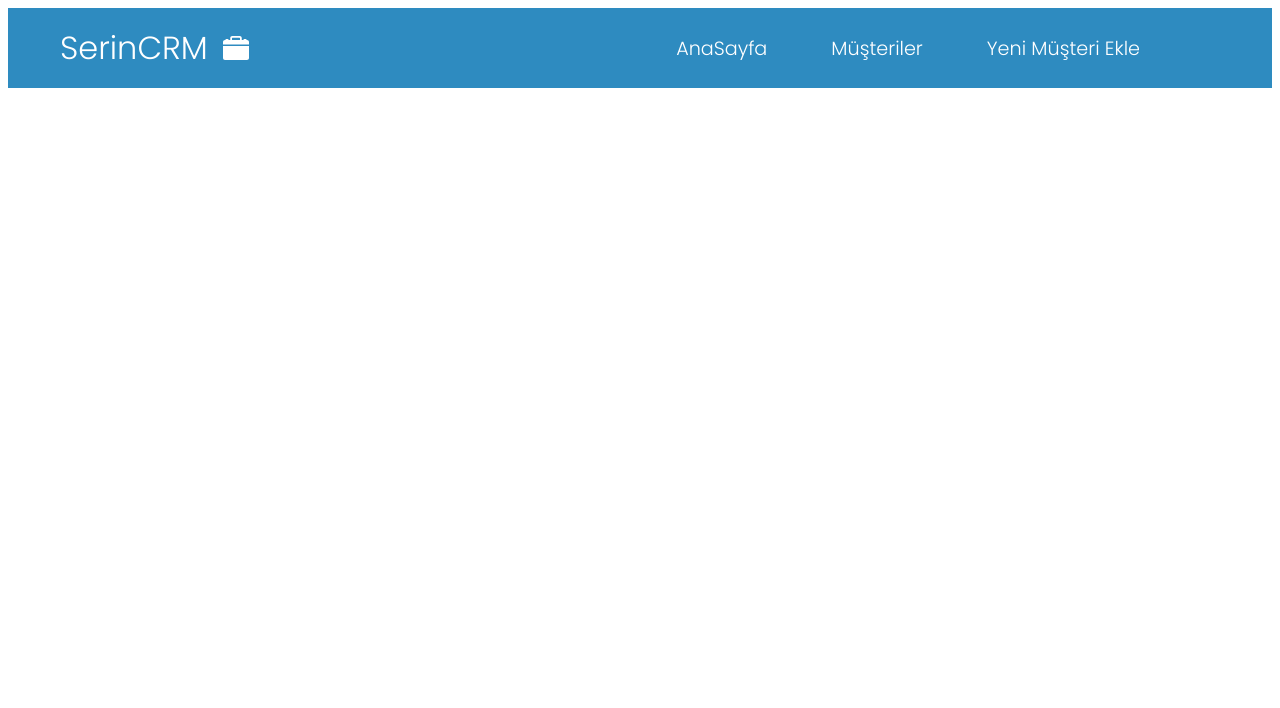
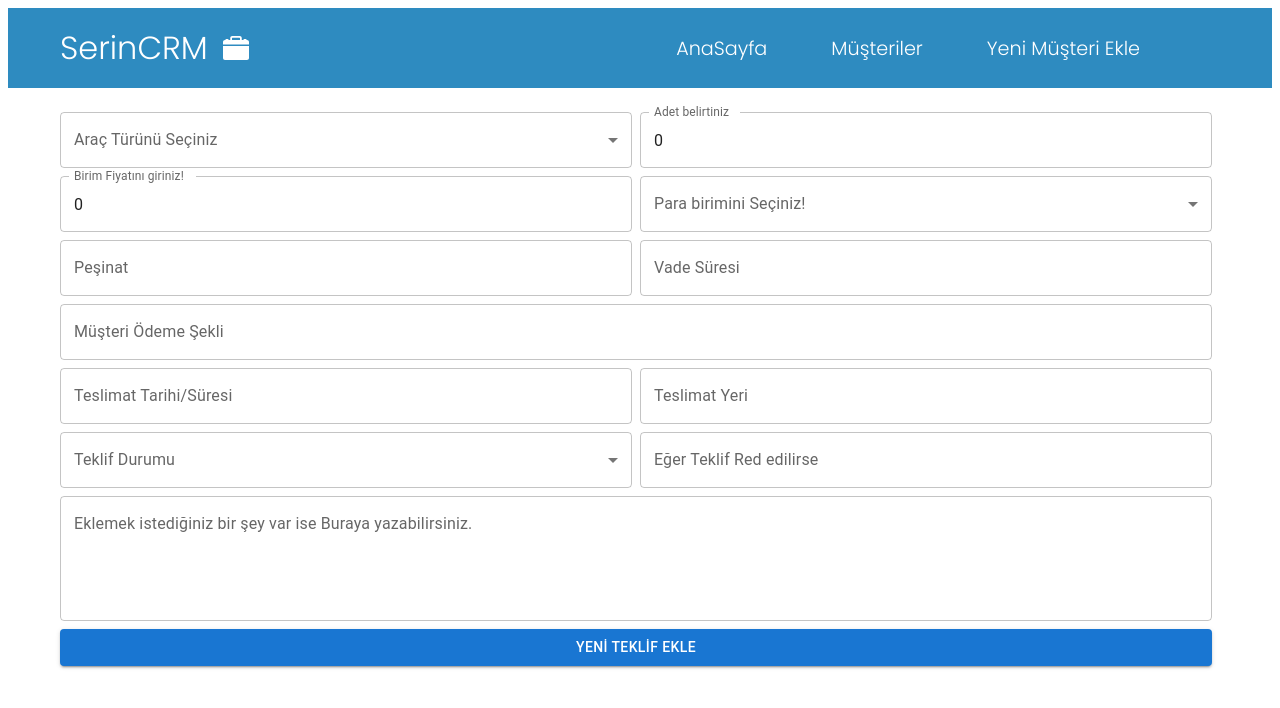
Before and after one commit to erklyn/CrmFrontEnd, a React (Create React App) app: page /musteriler/yeni-teklif/1/1 in a window 1280 px wide. Shown: the top 708 px of the page. Built offline with nearby package versions, Linux system fonts and the light colour scheme.

Commit message:
Create Proposition Page and Route it

```diff
--- a/src/App.js
+++ b/src/App.js
@@ -6,6 +6,7 @@ import CustomerPage from './Views/CustomerPage';
 import Header from './Models/UIWrappers/Header';
 import Departman from './Views/Departman';
 import PropositionPage from './Views/PropositionPage';
+import CreatePropositionPage from './Views/CreatePropositionPage';
 
 function App() {
   return (
@@ -13,7 +14,8 @@ function App() {
       <Header/>
       <Routes>
       <Route path="musteriler" element={<Customers />}/>
-      <Route path="musteriler/isteklifler/:id" element={<PropositionPage />}/>
+      <Route path="musteriler/yeni-teklif/:temsilciID/:musteriID" element={<CreatePropositionPage />}/>
+      <Route path="musteriler/yeni-gorusme/:temsilciID/:musteriID" element={<PropositionPage />}/>
       <Route path="departman/:departman" element={<Departman />}/>
       <Route path='musteriler/:id' element={<CustomerPage />} />
       <Route path="yeni-musteri" element={<NewCustomerPage />} />
--- /dev/null
+++ b/src/Models/Data/durum.json
@@ -0,0 +1,5 @@
+{
+    "Tamamlandi":"Tamamlandi",
+    "Beklemede":"Beklemede",
+    "Red":"Red"
+}
--- /dev/null
+++ b/src/Models/Data/döviz.json
@@ -0,0 +1,6 @@
+{
+    "USD":"Amerikan Doları",
+    "EURO":"Euro",
+    "TL":"Türk Lirası"
+
+}
--- a/src/Models/UIWrappers/Select/index.js
+++ b/src/Models/UIWrappers/Select/index.js
@@ -9,10 +9,12 @@ const SelectWrapper = ({
 }) => {
     const { setFieldValue } = useFormikContext();
     const[field, meta] = useField(name);
+    const[value, setValue] = useField('');
 
     const handleChange = evt => {
         const { value } = evt.target;
         setFieldValue(name , value);
+        setValue(value);
     };
 
     const configSelect ={
--- a/src/Views/CreatePropositionPage.js
+++ b/src/Views/CreatePropositionPage.js
@@ -0,0 +1,186 @@
+import React from 'react'
+import { Formik , Form } from 'formik';
+import * as Yup from 'yup';
+import {
+  Grid , Container
+
+} from '@mui/material';
+import Axios from 'axios';
+import Textfield from '../Models/UIWrappers/Textfield';
+import Select from '../Models/UIWrappers/Select';
+import Button from '../Models/UIWrappers/Button';
+import trailers from '../Models/Data/trailers.json';
+import durum from '../Models/Data/durum.json'
+import paracins from '../Models/Data/döviz.json'
+import { useParams } from 'react-router';
+
+
+
+const INITIAL_FORM_STATE ={
+
+    paraBirimi: '',
+    odemeSekli: '',
+    pesinatMiktari:'',
+    vadeSure:'',
+    teslimTarihi:'',
+    teslimYeri:'',
+    durum:'',
+    neden:'',
+    not:'',
+    birimFiyati:0,
+    adet:0,
+    aracTipi:''
+
+}
+
+const FORM_VALIDATION = Yup.object().shape({
+    paraBirimi: Yup.string()
+    .required('Lütfen Para Birimi Giriniz'),
+    odemeSekli: Yup.string()
+    .required('Ödeme Şeklini giriniz'),
+    pesinatMiktari: Yup.string()
+    .required('Peşinat Miktarını giriniz. Tamamen ödendiyse hepsini yazınız.'),
+    vadeSure: Yup.string()
+    .required('Lütfen vade süresini yazınız'),
+    teslimTarihi: Yup.string()
+    .required('Ürünün teslim edileceği süreyi yazınız.'),
+    teslimYeri:Yup.string(),
+    durum: Yup.string()
+    .required('Teklif durumunu seçiniz.'),
+    neden: Yup.string(),
+    not: Yup.string(),
+    birimFiyati: Yup.number()
+    .required('Birim fiyatını Sayı olarak giriniz!'),
+    adet: Yup.number()
+    .required('Adet sayısını sayı olarak giriniz!'),
+    aracTipi: Yup.string()
+    .required('Araç Tipini Seçiniz!')
+
+
+})
+export default function CreatePropositionPage() {
+    let params = useParams();
+    return (
+        <Grid container marginTop={1} spacing={1}
+        direction="row">
+            <Container>
+            <Formik
+            initialValues ={{
+                ...INITIAL_FORM_STATE,
+                musteriID: params.musteriID,
+                temsilciID: params.temsilciID,
+              }}
+              validationSchema ={FORM_VALIDATION}
+              onSubmit={ (values ,{ resetForm}) =>{
+
+                Axios.post("http://localhost:3001/api/insert/teklif",{values}).then(()=>{
+                  alert('succesfull insert');
+
+                });
+                //resetForm();
+
+              }}
+            >
+                <Form>
+                    <Grid container marginTop= {1} spacing ={1}>
+                    <Grid item xs={12} md={6}>
+                        <Select
+                        name='aracTipi'
+                        label='Araç Türünü Seçiniz'
+                        options={trailers}
+                        />
+
+                    </Grid>
+                    <Grid item xs={12} md={6}>
+                        <Textfield
+                        name='adet'
+                        label='Adet belirtiniz'
+                        />
+
+                    </Grid>
+                    <Grid item xs={12} md={6}>
+                        <Textfield
+                        name='birimFiyati'
+                        label='Birim Fiyatını giriniz!'
+                        />
+
+                    </Grid>
+                    <Grid item xs={12} md={6}>
+                        <Select
+                        name='paraBirimi'
+                        label='Para birimini Seçiniz!'
+                        options={paracins}
+                        />
+
+                    </Grid>
+                    <Grid item xs={12} md={6}>
+                        <Textfield
+                        name='pesinatMiktari'
+                        label='Peşinat'
+                        />
+
+                    </Grid>
+                    <Grid item xs={12} md={6}>
+                        <Textfield
+                        name='vadeSure'
+                        label='Vade Süresi'
+                        />
+
+                    </Grid>
+                    <Grid item xs={12} md={12}>
+                        <Textfield
+                        name='odemeSekli'
+                        label='Müşteri Ödeme Şekli'
+                        />
+
+                    </Grid>
+                    <Grid item xs={12} md={6}>
+                        <Textfield
+                        name='teslimTarihi'
+                        label='Teslimat  Tarihi/Süresi'
+                        />
+
+                    </Grid>
+                    <Grid item xs={12} md={6}>
+                        <Textfield
+                        name='teslimYeri'
+                        label='Teslimat Yeri'
+                        />
+
+                    </Grid>
+                    <Grid item xs={12} md={6}>
+                        <Select
+                        name='durum'
+                        label='Teklif Durumu'
+                        options={durum}
+                        />
+
+                    </Grid>
+                    <Grid item xs={12} md={6}>
+                        <Textfield
+                        name='neden'
+                        label='Eğer Teklif Red edilirse'
+                        />
+
+                    </Grid>
+                    <Grid item xs={12} >
+                        <Textfield
+                        multiline ={true}
+                        rows={4}
+                        name='not'
+                        label='Eklemek istediğiniz bir şey var ise Buraya yazabilirsiniz.'
+                        />
+
+                    </Grid>
+                    <Grid item xs={12}>
+                    <Button>
+                      Yeni Teklif Ekle
+                    </Button>
+                  </Grid>
+                  </Grid>
+                </Form>
+            </Formik>
+            </Container>
+        </Grid>
+    )
+}
--- a/src/Views/CustomerPage.js
+++ b/src/Views/CustomerPage.js
@@ -13,6 +13,8 @@ export default function CustomerPage() {
     const [musteri , setMusteri] = useState([]);
     const [temsilci , setTemsilci] = useState([]);
     const [gorusme , setGorusme] = useState([]);
+    const [teklifler , setTeklifler] = useState([]);
+    const [temsilciID , setTemsilciID] = useState(0);
 
     let params = useParams();
     const path = '/musteri-duzenle/'+params.id;
@@ -29,7 +31,7 @@ export default function CustomerPage() {
            month = '0' + month;
           }
 
-          return (dt+'-' + month + '-'+year);
+          return (dt+' ' + month + ' '+year);
     }
 
     useEffect(()=>{
@@ -41,6 +43,11 @@ export default function CustomerPage() {
           setGorusme(response.data);
 
         })
+        Axios.get('http://localhost:3001/api/get/teklif/'+params.id+'').then((response)=>{
+          setTeklifler(response.data);
+
+        })
+        console.log(teklifler)
 
       },[]);
 
@@ -52,7 +59,7 @@ export default function CustomerPage() {
            {musteri.map(a => {
               Axios.get('http://localhost:3001/api/get/temsilci/'+a.temsilciID+'').then((response)=>{
                 setTemsilci(response.data);
-
+                setTemsilciID(a.temsilciID)
               })
                return (
                 <Grid container
@@ -220,16 +227,42 @@ export default function CustomerPage() {
                 marginTop={1}
                 spacing={1}
                 direction="row">
+              <Grid item xs={12}>
+              <Link className='musteri-link' to={'/musteriler/yeni-teklif/'+temsilciID+'/'+params.id+''}> Yeni Teklif Ekle</Link>
+              </Grid>
                <Grid item xs={12} md={12}>
                  <Paper elevation={2} variant='outlined'>
                  <Typography align='center' variant='h5'>
                   TEKLİFLER
+
                   </Typography>
+                   </Paper>
+
+                  </Grid>
+                  {teklifler.map(teklif => {
+                return (
+
+                    <Grid  container
+                    direction="row"
+                    justifyContent="center"
+                    alignItems="center"
+                    >
+
+                        <Grid item xs={12}>
+                        <div className='musteri-inside'>
+                        <Typography>Teklif Durumu:</Typography>
+                        <h3 className='musteri-h3'>{teklif.durum}</h3>
+                        <Typography>Teklif Araç Tipi:</Typography>
+                        <h3 className='musteri-h3'>{teklif.aracTipi}</h3>
+                        <Typography>Teklif Birim Fiyatı:</Typography>
+                        <h3 className='musteri-h3'>{teklif.birimFiyati}</h3>
+                        </div>
+                        </Grid>
 
 
-
-                   </Paper>
-                  </Grid>
+                    </Grid>
+                    )
+                  })}
                </Grid>
 
         </div>
--- a/src/Views/NewCustomerPage.js
+++ b/src/Views/NewCustomerPage.js
@@ -84,10 +84,8 @@ const FORM_VALIDATION = Yup.object().shape({
 
 export default function NewCustomerPage() {
     return (
-        <Grid container>
-      <Grid item xs={12}>
-      <br></br>
-      </Grid>
+        <Grid container marginTop={1}>
+
       <Grid item xs={12}>
         <Container>
           <div >
@@ -102,7 +100,7 @@ export default function NewCustomerPage() {
                 alert('succesfull insert');
 
               });
-              //resetForm();
+              resetForm();
 
             }}
             >
```
Also changed, not shown: src/Models/Data/queryvalues.js (added, +25 -0 lines), src/Views/CreateMeeting.js (added, +9 -0 lines).
